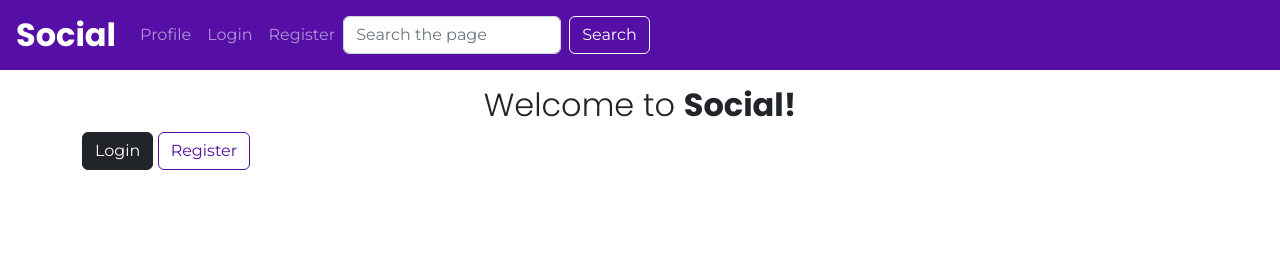
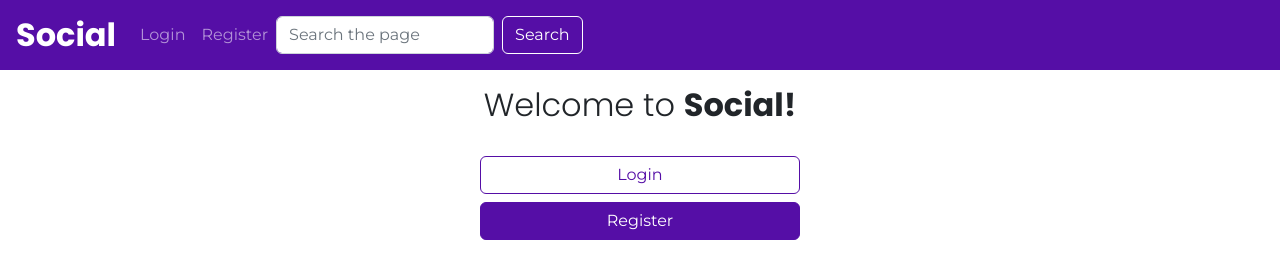
Before and after one commit to martemoslet/css-frameworks-ca, a website: page index.html in a window 1280 px wide. Drawn offline with nearby package versions, Linux system fonts and the light colour scheme; a web font is replaced by a local one.

Commit message:
Updates buttons

```diff
--- a/index.html
+++ b/index.html
@@ -22,9 +22,6 @@
             <div class="collapse navbar-collapse" id="navbarNav">
                 <ul class="navbar-nav">
                     <li class="nav-item">
-                        <a href="/profile/" class="nav-link">Profile</a>
-                    </li>
-                    <li class="nav-item">
                         <a href="/profile/login/" class="nav-link">Login</a>
                     </li>
                     <li class="nav-item">
@@ -37,16 +34,16 @@
                   </form>
             </div>
         </nav>
+    </header>
         <main>
             <h1 class="text-center mt-3">Welcome to <span class="social-header">Social!</span></h1>
-            <div class="container">
-                <div class="column">
-                    <a href="/profile/login"><button class="btn btn-dark">Login</button></a>
-                    <a href="/profile/register"><button class="btn btn-outline-primary">Register</button></a>
+            <section>
+                <div class="d-grid gap-2 col-6 col-md-4 col-lg-3 pt-4 mx-auto">
+                    <a class="btn btn-outline-primary" href="/profile/login" role="button">Login</a>
+                    <a class="btn btn-primary" href="/profile/register"role="button">Register</a>
                 </div>
-            </div>
+            </section>
         </main>
-    </header>
     <footer>
     </footer>
     <script src="https://cdn.jsdelivr.net/npm/bootstrap@5.2.2/dist/js/bootstrap.bundle.min.js" integrity="sha384-OERcA2EqjJCMA+/3y+gxIOqMEjwtxJY7qPCqsdltbNJuaOe923+mo//f6V8Qbsw3" crossorigin="anonymous"></script>
```
